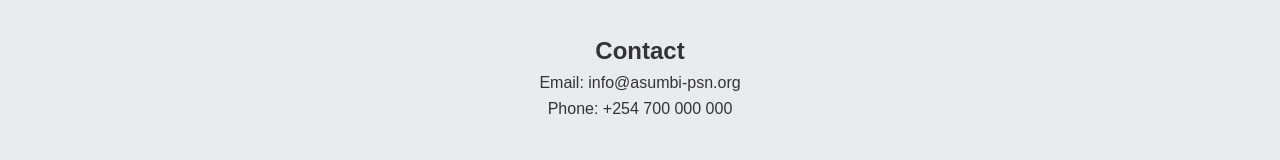
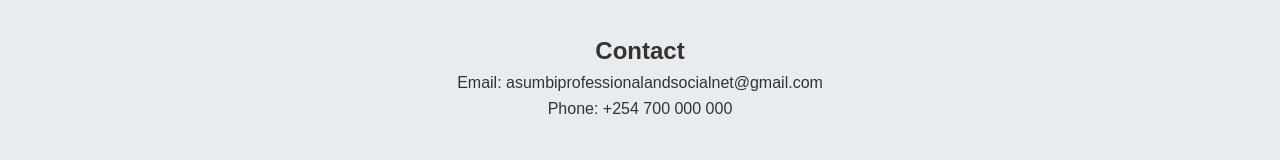
Before and after one commit to asumbi-network/apsn-website, a plain HTML site: page index.html in a window 1280 px wide. Shown: the part 1994-2154 px from the top of the page. Drawn offline with Linux system fonts and the light colour scheme.

Commit message:
Update index.html

```diff
--- a/index.html
+++ b/index.html
@@ -96,7 +96,7 @@
   <section id="contact" class="section fade-in bg-light">
     <div class="container">
       <h2>Contact</h2>
-      <p>Email: info@asumbi-psn.org</p>
+      <p>Email: asumbiprofessionalandsocialnet@gmail.com</p>
       <p>Phone: +254 700 000 000</p>
     </div>
   </section>
```
